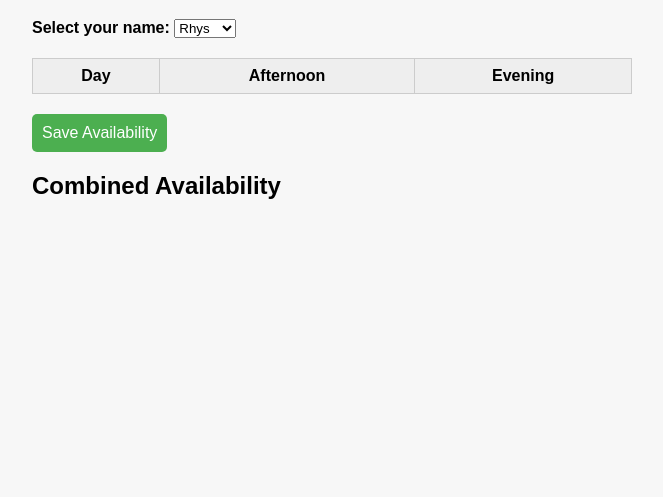
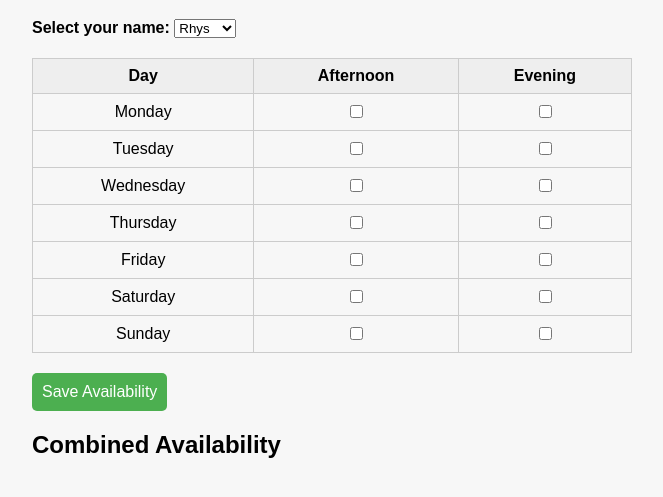
Before and after one commit to RhysBlackburn/Game-time-for-grown-ups, a plain HTML site: page index.html in a window 1280 px wide. Shown: the part 81-578 px from the top of the page, without its empty margins (308-971 px from the left). Drawn offline with Linux system fonts and the light colour scheme; no server answers.

Commit message:
Update index.html

```diff
--- a/index.html
+++ b/index.html
@@ -100,7 +100,7 @@
 const firebaseConfig = {
   apiKey: "AIzaSyD8Za1qEgeVqQY-ZPoAVxbQxNk2gIX_2ic",
   authDomain: "game-time-for-grown-ups.firebaseapp.com",
-  databaseURL: "databaseURL: "https://game-time-for-grown-ups-default-rtdb.europe-west1.firebasedatabase.app",
+databaseURL: "https://game-time-for-grown-ups-default-rtdb.europe-west1.firebasedatabase.app",
   projectId: "game-time-for-grown-ups",
   storageBucket: "game-time-for-grown-ups.firebasestorage.app",
   messagingSenderId: "240776591169",
```
